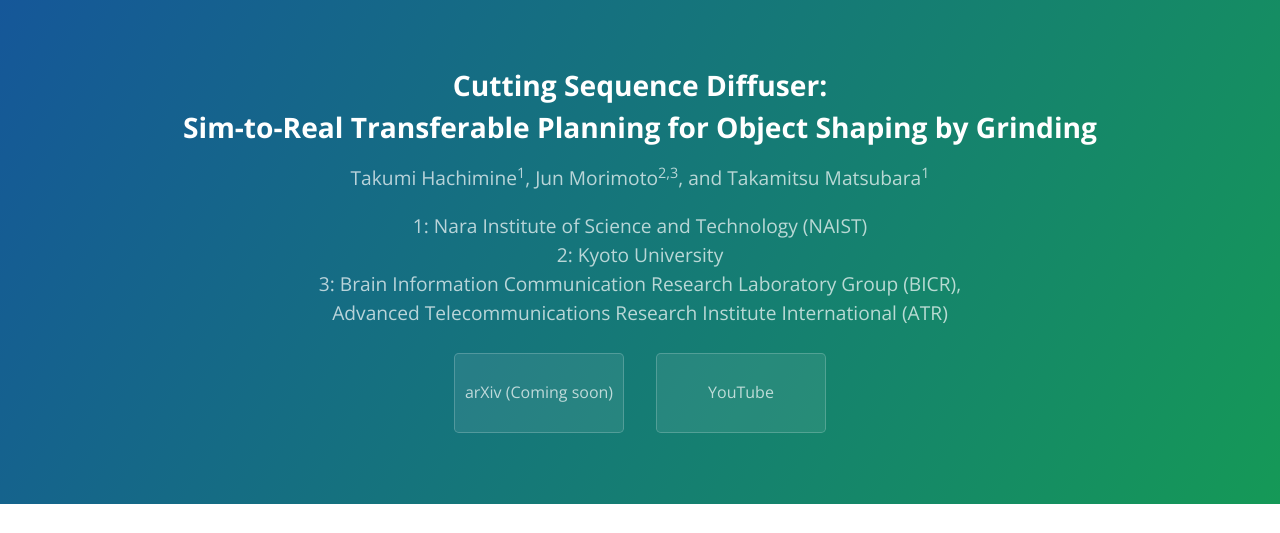
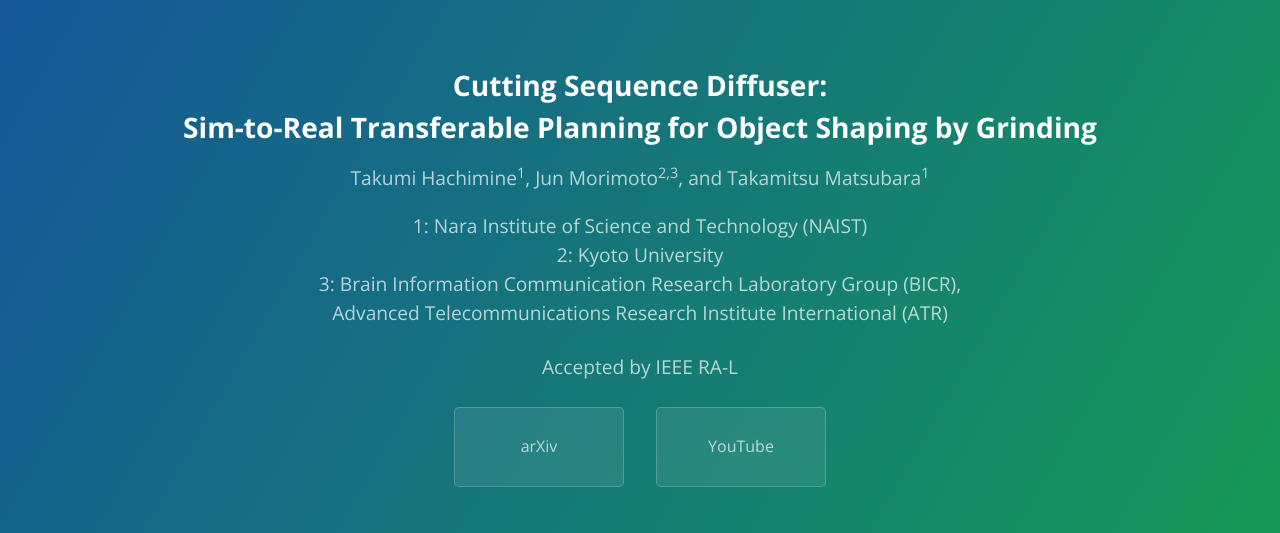
Before and after one commit to t-hachimine/csd, a plain HTML site: page index.html in a window 1280 px wide. Shown: the top 533 px of the page. Drawn offline with nearby package versions, Linux system fonts and the light colour scheme; some packages are replaced by stand-ins of ours.

Commit message:
add arxiv link

```diff
--- a/index.html
+++ b/index.html
@@ -29,9 +29,9 @@
     2: Kyoto University<br>
     3: Brain Information Communication Research Laboratory Group (BICR), <br> Advanced Telecommunications Research Institute International (ATR)</h3>
   <!-- <h4 class="project-tagline">--</h4> -->
-  <!-- <h4 class="project-tagline">Accepted by IEEE RA-L (with ICRA 2024 option)</h2> -->
+  <h4 class="project-tagline">Accepted by IEEE RA-L</h2>
   <div class="links">
-    <a href="https://arxiv.org/" class="btn">arXiv (Coming soon)<br></a>
+    <a href="https://arxiv.org/abs/2412.14417" class="btn">arXiv<br></a>
     <!-- <a href="https://google.com" class="btn">IEEE Xplore</a> -->
     <a href="https://youtu.be/gDiBVRcupOA" class="btn">YouTube<br></a>
   </div>
```
